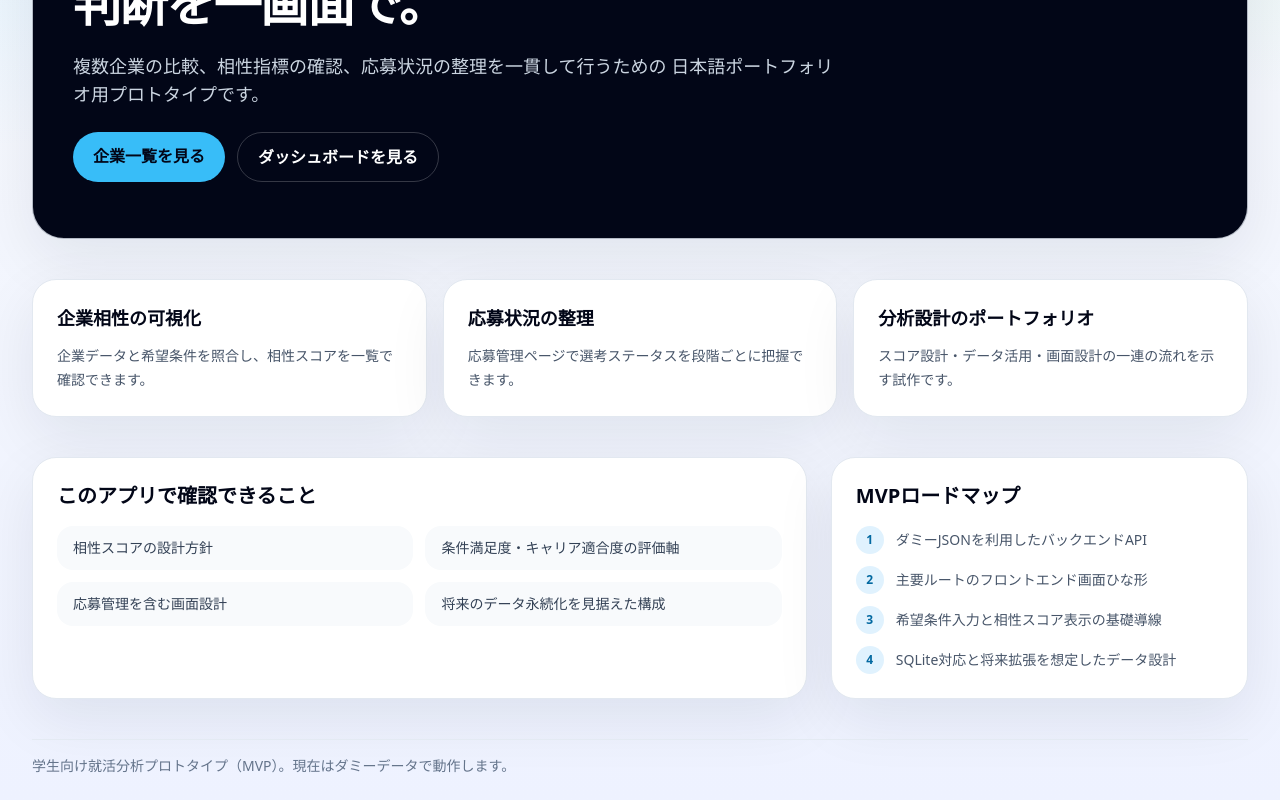
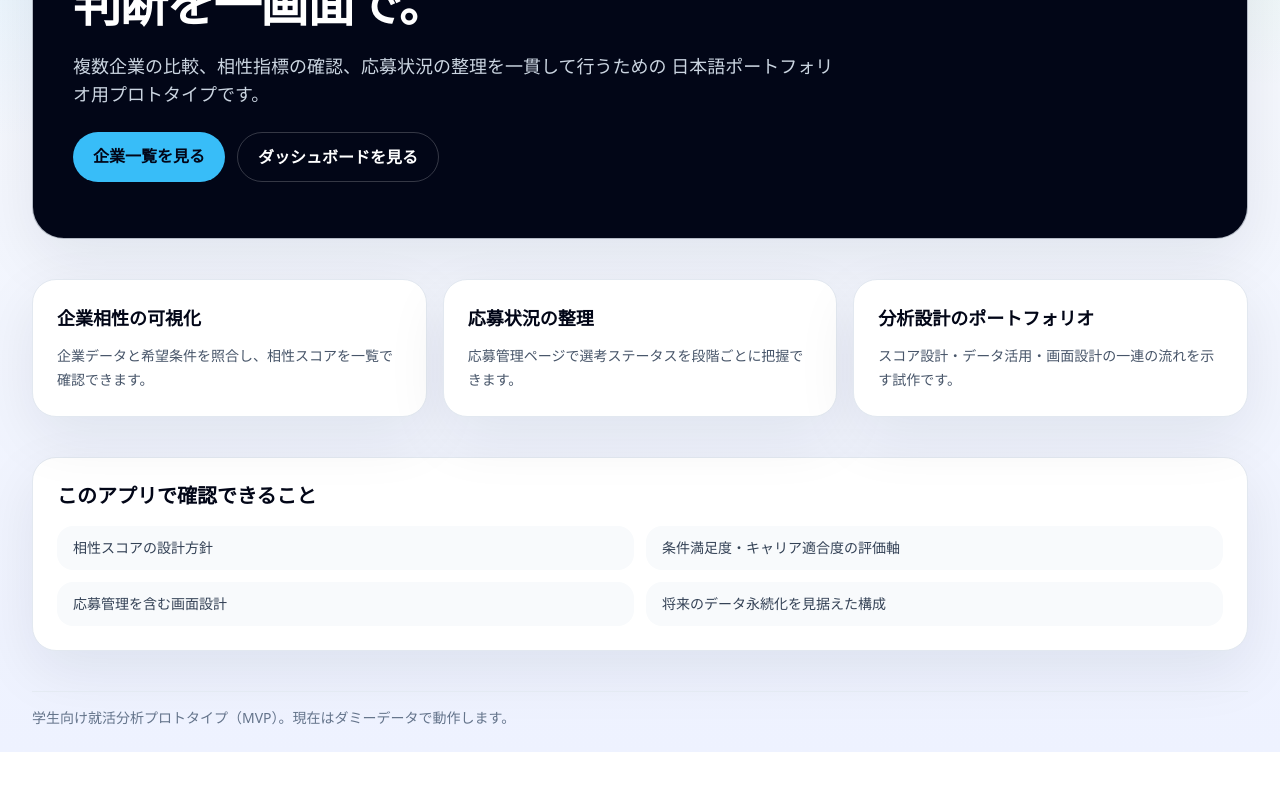
Before and after one commit to Melting-Sugar/JobFit_Analytics, a Next.js app in the folder frontend/: page / in a window 1280 px wide. Shown: the part 330-1130 px from the top of the page. After the commit the page ends 1082 px from the top, so only its background shows below. Built offline with nearby package versions, Linux system fonts and the light colour scheme.

Commit message:
Enhance MVP analytics and persistence

```diff
--- a/frontend/app/page.tsx
+++ b/frontend/app/page.tsx
@@ -13,13 +13,6 @@ const highlights = [
     title: "分析設計のポートフォリオ",
     description: "スコア設計・データ活用・画面設計の一連の流れを示す試作です。",
   },
-];
-
-const roadmap = [
-  "ダミーJSONを利用したバックエンドAPI",
-  "主要ルートのフロントエンド画面ひな形",
-  "希望条件入力と相性スコア表示の基礎導線",
-  "SQLite対応と将来拡張を想定したデータ設計",
 ];
 
 export default function HomePage() {
@@ -63,7 +56,7 @@ export default function HomePage() {
         ))}
       </section>
 
-      <section className="grid gap-6 lg:grid-cols-[1.3fr_0.7fr]">
+      <section>
         <article className="rounded-3xl border border-slate-200 bg-white p-6 shadow-soft">
           <h3 className="text-xl font-semibold text-slate-950">このアプリで確認できること</h3>
           <div className="mt-4 grid gap-3 sm:grid-cols-2">
@@ -79,20 +72,6 @@ export default function HomePage() {
             ))}
           </div>
         </article>
-
-        <article className="rounded-3xl border border-slate-200 bg-white p-6 shadow-soft">
-          <h3 className="text-xl font-semibold text-slate-950">MVPロードマップ</h3>
-          <ol className="mt-4 space-y-3 text-sm text-slate-600">
-            {roadmap.map((item, index) => (
-              <li key={item} className="flex gap-3">
-                <span className="flex h-7 w-7 shrink-0 items-center justify-center rounded-full bg-sky-100 text-xs font-semibold text-sky-700">
-                  {index + 1}
-                </span>
-                <span className="pt-1">{item}</span>
-              </li>
-            ))}
-          </ol>
-        </article>
       </section>
     </main>
   );
--- a/frontend/tsconfig.json
+++ b/frontend/tsconfig.json
@@ -17,7 +17,6 @@
     "isolatedModules": true,
     "jsx": "preserve",
     "incremental": true,
-    "baseUrl": ".",
     "paths": {
       "@/*": [
         "./*"
```
Also changed, not shown: 1 other file (tests, documents, lock files or other folders).
